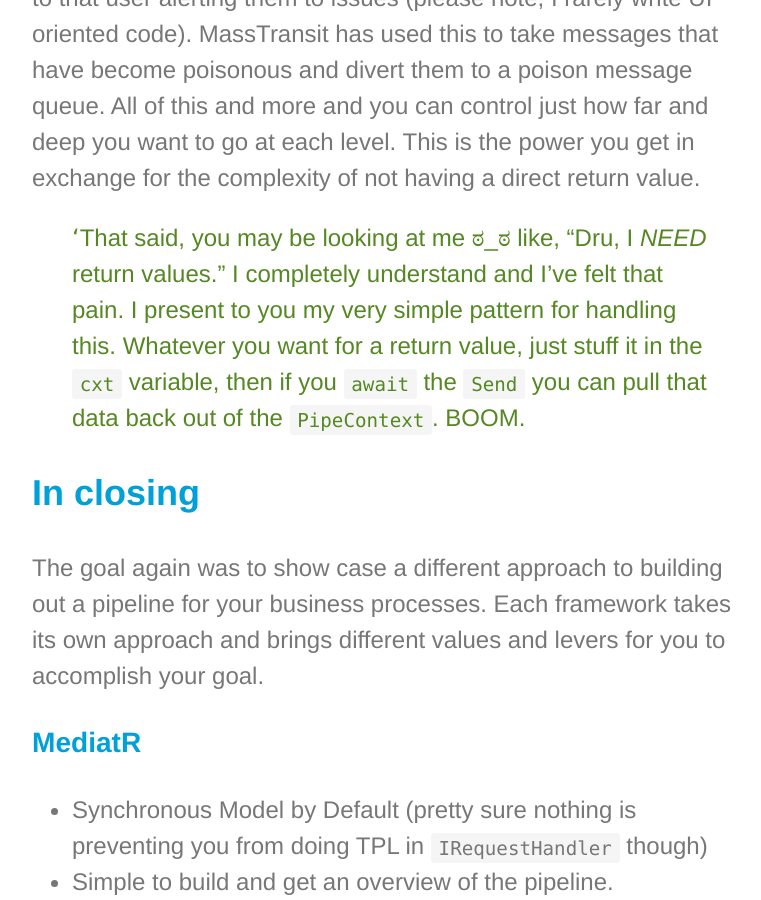
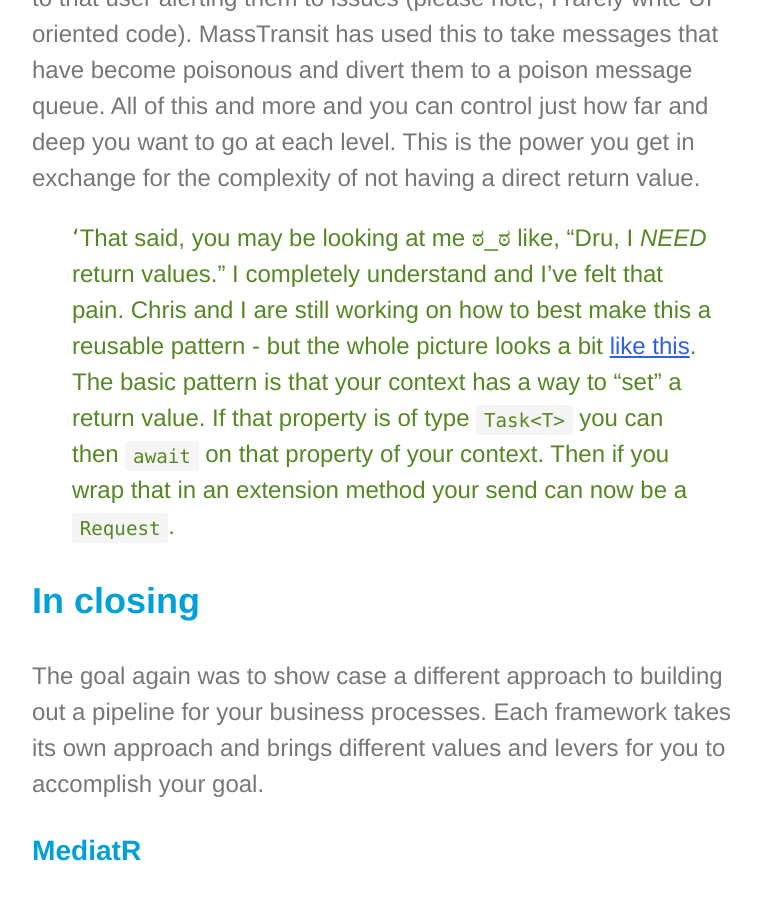
Before and after one commit to drusellers/drusellers.github.io, a Jekyll site: the page built from _posts/2016-10-30-greenpipes.md, in a window 1280 px wide and 900 px high, scrolled down 10023 px. Shown: the whole window, without its empty margins (40-801 px from the left). Built offline with Jekyll 4.4.1, drawn with Linux system fonts in a browser that asks for light colours; nearby versions of some CDN libraries.

Commit message:
request gist

```diff
--- a/_posts/2016-10-30-greenpipes.md
+++ b/_posts/2016-10-30-greenpipes.md
@@ -124,7 +124,7 @@
 
 We can see that there is this other pipe for Validation Failures. If we fail validation, we immediately stop processing (by not calling `next.Send`) and divert down the `_validationFailurePipe`. Now this is a completely different pipe that can do all manner of things. I've used it to still save my users data, but then send out an email to that user alerting them to issues (please note, I rarely write UI oriented code). MassTransit has used this to take messages that have become poisonous and divert them to a poison message queue. All of this and more and you can control just how far and deep you want to go at each level. This is the power you get in exchange for the complexity of not having a direct return value.
 
-> That said, you may be looking at me ಠ_ಠ like, "Dru, I _NEED_ return values." I completely understand and I've felt that pain. I present to you my very simple pattern for handling this. Whatever you want for a return value, just stuff it in the `cxt` variable, then if you `await` the `Send` you can pull that data back out of the `PipeContext`. BOOM.
+> That said, you may be looking at me ಠ_ಠ like, "Dru, I _NEED_ return values." I completely understand and I've felt that pain. Chris and I are still working on how to best make this a reusable pattern - but the whole picture looks a bit [like this](https://gist.github.com/phatboyg/0e3ef1029d29195997ca8d046d0d384f). The basic pattern is that your context has a way to "set" a return value. If that property is of type `Task<T>` you can then `await` on that property of your context. Then if you wrap that in an extension method your send can now be a `Request`.
 
 
 ## In closing
```
